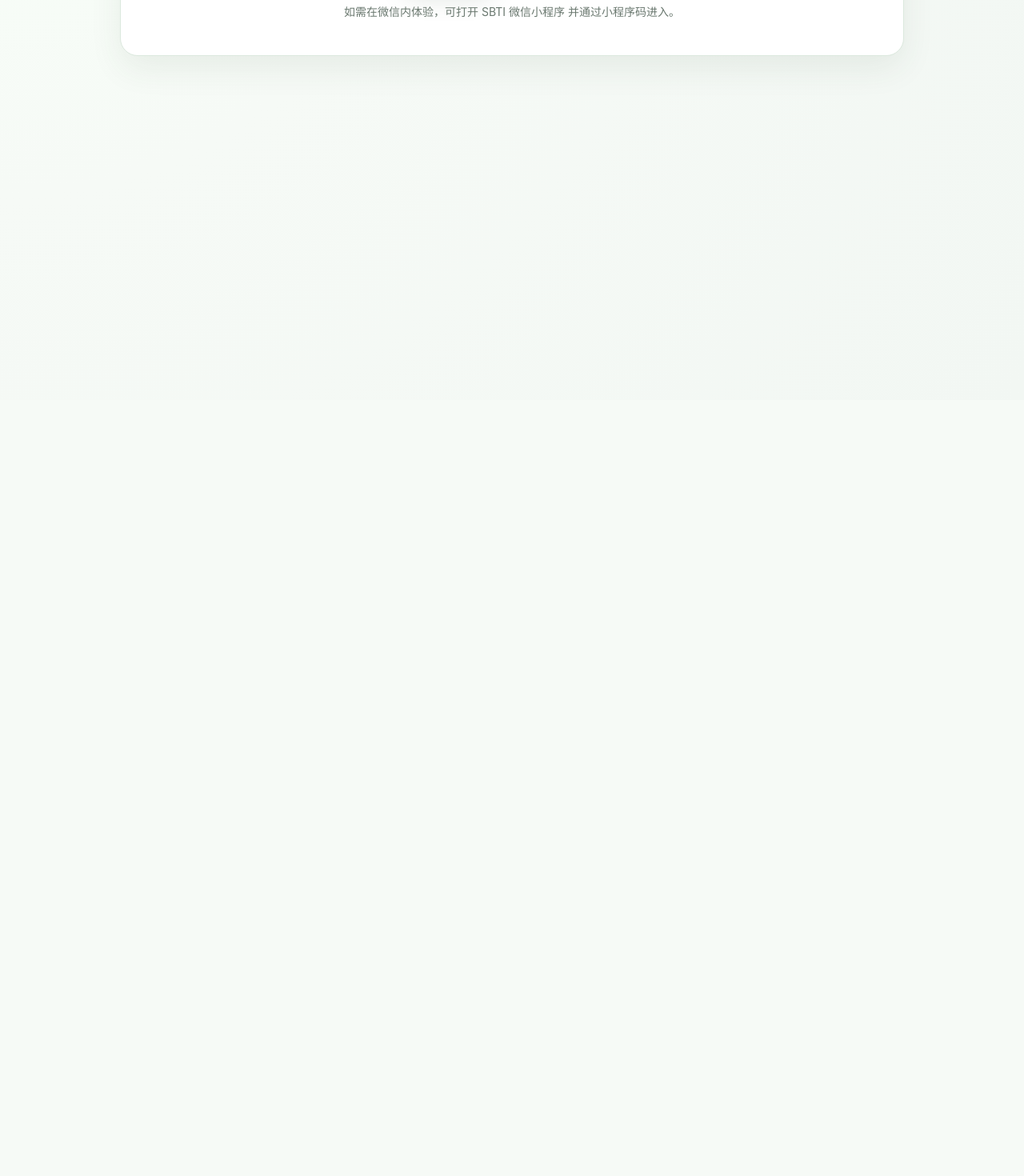
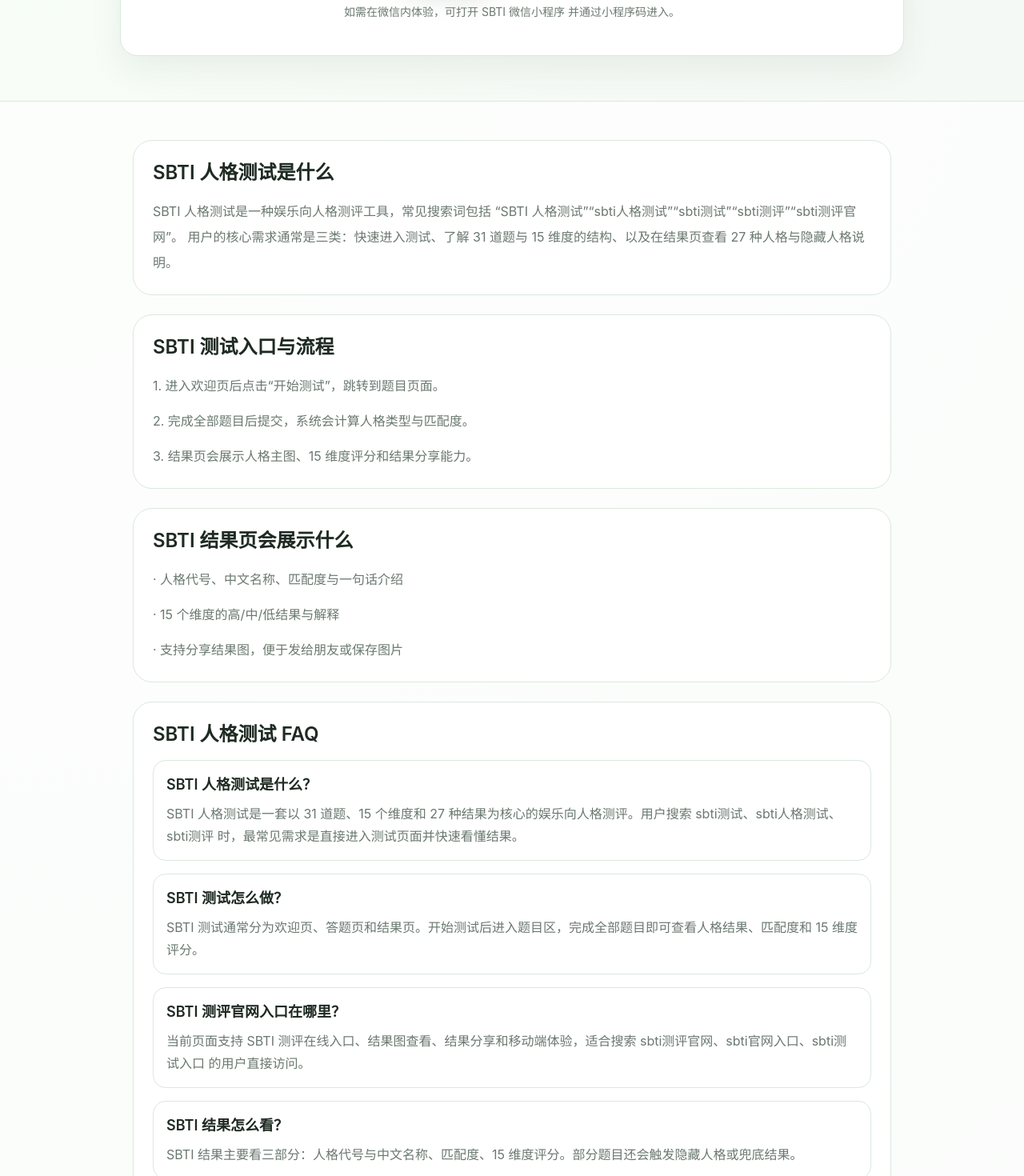
Before and after one commit to SwimmingLiu/SBTI, a Next.js app: page / in a window 1280 px wide. Shown: the part 300-1770 px from the top of the page at 80% size. Before the commit the page ends 800 px from the top, so only its background shows below. Built offline with nearby package versions, Linux system fonts and the light colour scheme; no server answers.

Commit message:
feat: improve seo metadata and geo content

```diff
--- a/src/app/layout.tsx
+++ b/src/app/layout.tsx
@@ -12,9 +12,64 @@ const geistMono = Geist_Mono({
   subsets: ["latin"],
 });
 
+const siteUrl = process.env.NEXT_PUBLIC_SITE_URL ?? "https://sbti.unun.dev";
+const siteTitle = "SBTI 人格测试｜SBTI 测评｜SBTI 官网";
+const siteDescription =
+  "SBTI 人格测试在线入口，支持 SBTI 测试、SBTI 测评、SBTI 人格结果查看。页面覆盖 31 道题、15 个维度、27 种人格结果与隐藏人格说明，适合移动端和社交分享。";
+
 export const metadata: Metadata = {
-  title: "SBTI 人格测试｜SBTI 测评｜SBTI 官网",
-  description: "SBTI 人格测试复刻站",
+  metadataBase: new URL(siteUrl),
+  title: siteTitle,
+  description: siteDescription,
+  applicationName: "SBTI 人格测试",
+  alternates: {
+    canonical: "/",
+  },
+  keywords: [
+    "SBTI 人格测试",
+    "sbti人格测试",
+    "sbti测试",
+    "sbti测评",
+    "sbti测评官网",
+    "SBTI 官网",
+    "SBTI 测试入口",
+    "SBTI 27 人格",
+    "SBTI 结果图",
+  ],
+  category: "entertainment",
+  robots: {
+    index: true,
+    follow: true,
+    googleBot: {
+      index: true,
+      follow: true,
+      "max-image-preview": "large",
+      "max-snippet": -1,
+      "max-video-preview": -1,
+    },
+  },
+  openGraph: {
+    title: siteTitle,
+    description: siteDescription,
+    type: "website",
+    locale: "zh_CN",
+    siteName: "SBTI 人格测试",
+    url: "/",
+    images: [
+      {
+        url: "/assets/original/sbti/CTRL.png",
+        width: 720,
+        height: 960,
+        alt: "SBTI 人格测试结果预览图",
+      },
+    ],
+  },
+  twitter: {
+    card: "summary_large_image",
+    title: siteTitle,
+    description: siteDescription,
+    images: ["/assets/original/sbti/CTRL.png"],
+  },
 };
 
 export default function RootLayout({
--- a/src/app/page.tsx
+++ b/src/app/page.tsx
@@ -1,5 +1,58 @@
+import { SeoSections } from "@/components/sbti/seo-sections";
 import { SbtiApp } from "@/components/sbti/sbti-app";
 
 export default function Home() {
-  return <SbtiApp />;
+  const jsonLd = [
+    {
+      "@context": "https://schema.org",
+      "@type": "WebSite",
+      description:
+        "SBTI 人格测试在线入口，覆盖 sbti人格测试、sbti测试、sbti测评 等常见搜索需求。",
+      name: "SBTI 人格测试",
+      url: process.env.NEXT_PUBLIC_SITE_URL ?? "https://sbti.unun.dev",
+    },
+    {
+      "@context": "https://schema.org",
+      "@type": "HowTo",
+      name: "SBTI 测试流程",
+      step: [
+        { "@type": "HowToStep", name: "点击开始测试" },
+        { "@type": "HowToStep", name: "完成全部题目" },
+        { "@type": "HowToStep", name: "查看人格结果与匹配度" },
+      ],
+    },
+    {
+      "@context": "https://schema.org",
+      "@type": "FAQPage",
+      mainEntity: [
+        {
+          "@type": "Question",
+          name: "SBTI 人格测试是什么？",
+          acceptedAnswer: {
+            "@type": "Answer",
+            text: "SBTI 人格测试是一套以 31 道题、15 个维度和 27 种人格结果为核心的娱乐向人格测评。",
+          },
+        },
+        {
+          "@type": "Question",
+          name: "SBTI 测评官网入口在哪里？",
+          acceptedAnswer: {
+            "@type": "Answer",
+            text: "当前页面提供 SBTI 测试入口、结果页和分享能力，适合搜索 sbti测评官网、sbti官网入口、sbti测试入口 的用户直接访问。",
+          },
+        },
+      ],
+    },
+  ];
+
+  return (
+    <>
+      <script
+        dangerouslySetInnerHTML={{ __html: JSON.stringify(jsonLd) }}
+        type="application/ld+json"
+      />
+      <SbtiApp />
+      <SeoSections />
+    </>
+  );
 }
--- /dev/null
+++ b/src/app/robots.ts
@@ -0,0 +1,15 @@
+import type { MetadataRoute } from "next";
+
+const siteUrl = process.env.NEXT_PUBLIC_SITE_URL ?? "https://sbti.unun.dev";
+export const dynamic = "force-static";
+
+export default function robots(): MetadataRoute.Robots {
+  return {
+    host: siteUrl,
+    rules: {
+      allow: "/",
+      userAgent: "*",
+    },
+    sitemap: `${siteUrl}/sitemap.xml`,
+  };
+}
--- /dev/null
+++ b/src/app/sitemap.ts
@@ -0,0 +1,15 @@
+import type { MetadataRoute } from "next";
+
+const siteUrl = process.env.NEXT_PUBLIC_SITE_URL ?? "https://sbti.unun.dev";
+export const dynamic = "force-static";
+
+export default function sitemap(): MetadataRoute.Sitemap {
+  return [
+    {
+      changeFrequency: "daily",
+      lastModified: new Date(),
+      priority: 1,
+      url: siteUrl,
+    },
+  ];
+}
--- /dev/null
+++ b/src/components/sbti/seo-sections.tsx
@@ -0,0 +1,87 @@
+const faqItems = [
+  {
+    answer:
+      "SBTI 人格测试是一套以 31 道题、15 个维度和 27 种结果为核心的娱乐向人格测评。用户搜索 sbti测试、sbti人格测试、sbti测评 时，最常见需求是直接进入测试页面并快速看懂结果。",
+    question: "SBTI 人格测试是什么？",
+  },
+  {
+    answer:
+      "SBTI 测试通常分为欢迎页、答题页和结果页。开始测试后进入题目区，完成全部题目即可查看人格结果、匹配度和 15 维度评分。",
+    question: "SBTI 测试怎么做？",
+  },
+  {
+    answer:
+      "当前页面支持 SBTI 测评在线入口、结果图查看、结果分享和移动端体验，适合搜索 sbti测评官网、sbti官网入口、sbti测试入口 的用户直接访问。",
+    question: "SBTI 测评官网入口在哪里？",
+  },
+  {
+    answer:
+      "SBTI 结果主要看三部分：人格代号与中文名称、匹配度、15 维度评分。部分题目还会触发隐藏人格或兜底结果。",
+    question: "SBTI 结果怎么看？",
+  },
+];
+
+export function SeoSections() {
+  return (
+    <section className="w-full border-t border-[var(--line)] bg-white/70">
+      <div className="mx-auto max-w-[980px] px-4 py-12">
+        <div className="grid gap-6">
+          <section className="rounded-[24px] border border-[var(--line)] bg-[var(--panel)] p-6">
+            <h2 className="text-2xl font-semibold text-[var(--foreground)]">
+              SBTI 人格测试是什么
+            </h2>
+            <p className="mt-4 text-base leading-8 text-[var(--muted)]">
+              SBTI 人格测试是一种娱乐向人格测评工具，常见搜索词包括
+              “SBTI 人格测试”“sbti人格测试”“sbti测试”“sbti测评”“sbti测评官网”。
+              用户的核心需求通常是三类：快速进入测试、了解 31 道题与 15
+              维度的结构、以及在结果页查看 27 种人格与隐藏人格说明。
+            </p>
+          </section>
+
+          <section className="rounded-[24px] border border-[var(--line)] bg-[var(--panel)] p-6">
+            <h2 className="text-2xl font-semibold text-[var(--foreground)]">
+              SBTI 测试入口与流程
+            </h2>
+            <ol className="mt-4 grid gap-3 text-base leading-8 text-[var(--muted)]">
+              <li>1. 进入欢迎页后点击“开始测试”，跳转到题目页面。</li>
+              <li>2. 完成全部题目后提交，系统会计算人格类型与匹配度。</li>
+              <li>3. 结果页会展示人格主图、15 维度评分和结果分享能力。</li>
+            </ol>
+          </section>
+
+          <section className="rounded-[24px] border border-[var(--line)] bg-[var(--panel)] p-6">
+            <h2 className="text-2xl font-semibold text-[var(--foreground)]">
+              SBTI 结果页会展示什么
+            </h2>
+            <div className="mt-4 grid gap-3 text-base leading-8 text-[var(--muted)]">
+              <p>· 人格代号、中文名称、匹配度与一句话介绍</p>
+              <p>· 15 个维度的高/中/低结果与解释</p>
+              <p>· 支持分享结果图，便于发给朋友或保存图片</p>
+            </div>
+          </section>
+
+          <section className="rounded-[24px] border border-[var(--line)] bg-[var(--panel)] p-6">
+            <h2 className="text-2xl font-semibold text-[var(--foreground)]">
+              SBTI 人格测试 FAQ
+            </h2>
+            <div className="mt-4 grid gap-4">
+              {faqItems.map((item) => (
+                <article
+                  className="rounded-2xl border border-[var(--line)] bg-white p-4"
+                  key={item.question}
+                >
+                  <h3 className="text-lg font-semibold text-[var(--foreground)]">
+                    {item.question}
+                  </h3>
+                  <p className="mt-2 text-base leading-7 text-[var(--muted)]">
+                    {item.answer}
+                  </p>
+                </article>
+              ))}
+            </div>
+          </section>
+        </div>
+      </div>
+    </section>
+  );
+}
```
